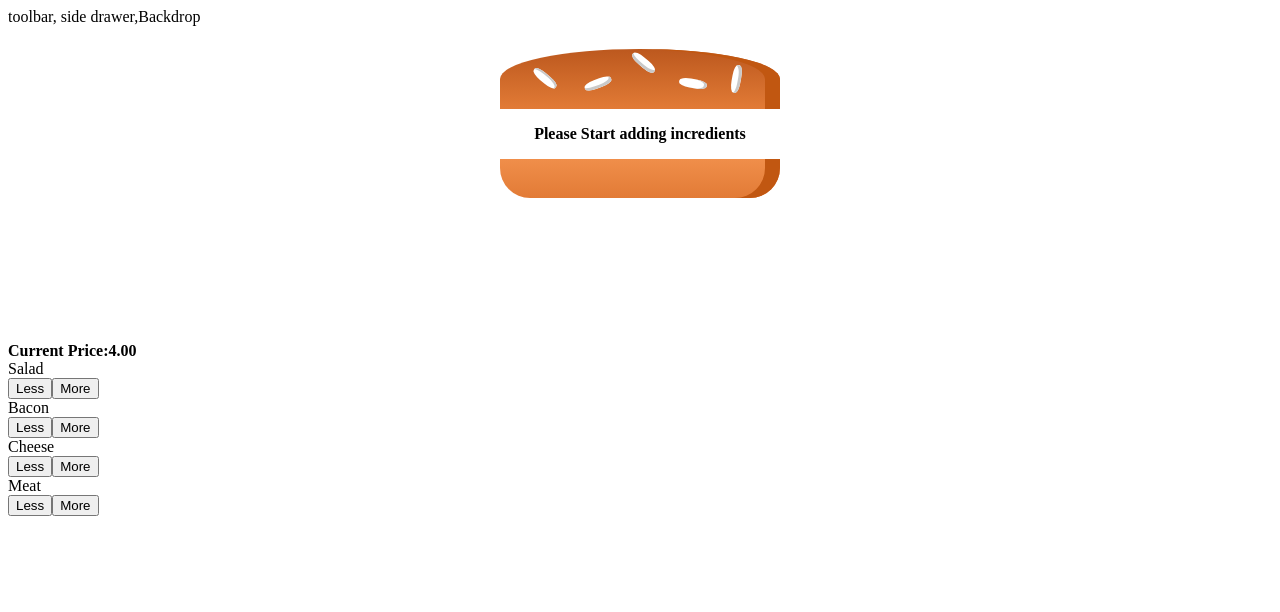
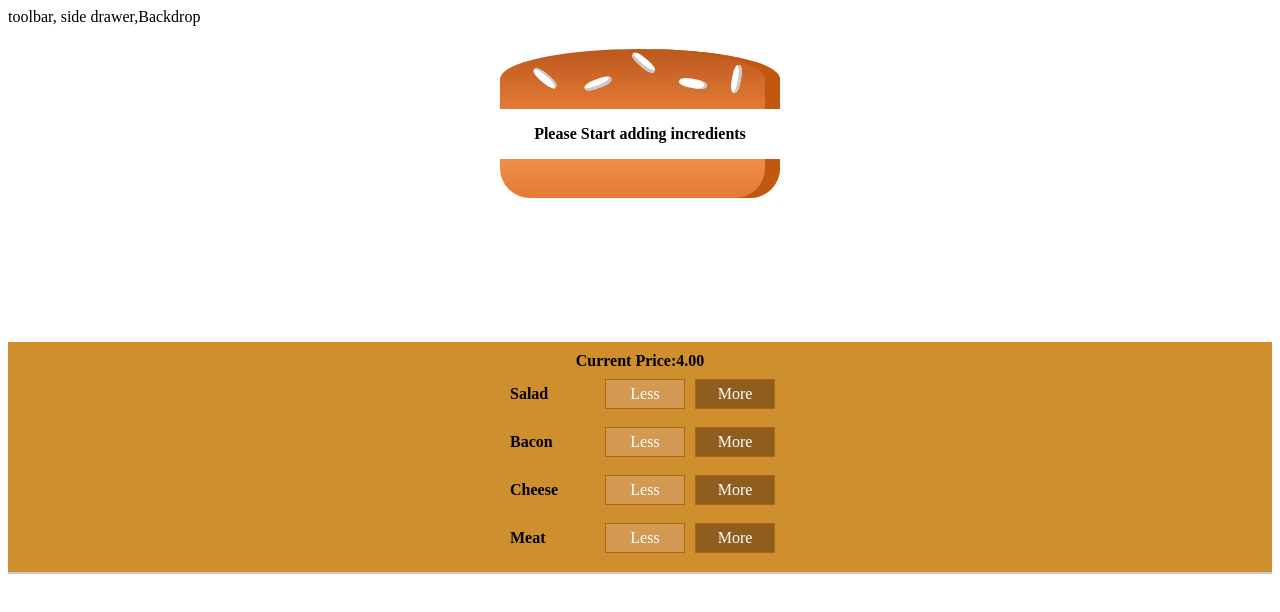
Before and after one commit to amjadsam/majorproject, a React (Create React App) app: page / in a window 1280 px wide. Shown: the top 612 px of the page. Built offline with nearby package versions, Linux system fonts and the light colour scheme.

Commit message:
added CSS

```diff
--- a/src/components/Burger/BuildControls/BuildControl/BuildControl.css
+++ b/src/components/Burger/BuildControls/BuildControl/BuildControl.css
@@ -0,0 +1,56 @@
+.BuildControl {
+    display: flex;
+    justify-content: space-between;
+    align-items: center;
+    margin: 5px 0;
+}
+
+.BuildControl button {
+    display: block;
+    font: inherit;
+    padding: 5px;
+    margin: 0 5px;
+    width: 80px;
+    border: 1px solid #AA6817;
+    cursor: pointer;
+    outline: none;
+}
+
+.BuildControl button:disabled {
+    background-color: #AC9980;
+    border: 1px solid #7E7365;
+    color: #ccc;
+    cursor: default;
+}
+
+.BuildControl button:hover:disabled {
+    background-color: #AC9980;
+    color: #ccc;
+    cursor: not-allowed;
+}
+
+.Label {
+    padding: 10px;
+    font-weight: bold;
+    width: 80px;
+}
+
+.BuildControl .Less {
+    background-color: #D39952;
+    color: white;
+}
+
+.BuildControl .More {
+    background-color: #8F5E1E;
+    color: white;
+}
+
+.BuildControl .Less:hover, .BuildControl .Less:active {
+    background-color: #DAA972;
+    color: white;
+}
+
+.BuildControl .More:hover,.BuildControl .More:active {
+    background-color: #99703F;
+    color: white;
+}
--- a/src/components/Burger/BuildControls/BuildControl/BuildControl.js
+++ b/src/components/Burger/BuildControls/BuildControl/BuildControl.js
@@ -1,4 +1,5 @@
 import React from "react";
+import "./BuildControl.css";
 export default function BuildControl(props)
 {
     return(
--- a/src/components/Burger/BuildControls/BuildControls.css
+++ b/src/components/Burger/BuildControls/BuildControls.css
@@ -0,0 +1,10 @@
+.BuildControls{
+    width:100%;
+    background-color:#CF8F2E;
+    display:flex;
+    flex-flow:column;
+    align-items:center;
+    box-shadow:0 2px 1px #ccc;
+    margin:auto;
+    padding:10px 0;
+}
--- a/src/components/Burger/BuildControls/BuildControls.js
+++ b/src/components/Burger/BuildControls/BuildControls.js
@@ -1,4 +1,5 @@
 import React from "react";
+import "./BuildControls.css";
 import BuildControl from "./BuildControl/BuildControl";
 export default function BuildControls(props)
 {
```
